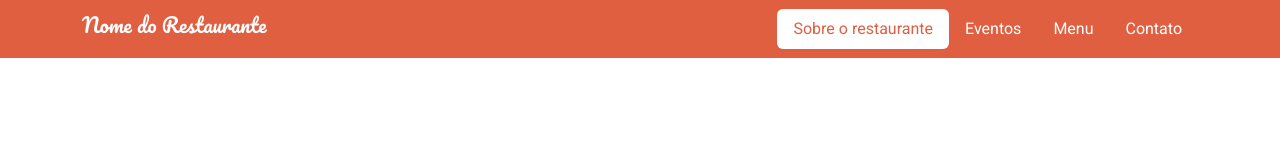
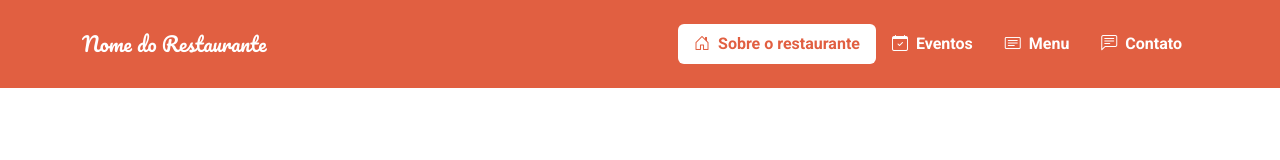
Before and after one commit to gabrielafranciscato/bootstrap_site_restaurant, a plain HTML site: page index.html in a window 1280 px wide. Drawn offline with nearby package versions, Linux system fonts and the light colour scheme.

Commit message:
hamburguer menu layout responsive

```diff
--- a/index.html
+++ b/index.html
@@ -8,26 +8,43 @@
     <link rel="preconnect" href="https://fonts.googleapis.com">
     <link rel="preconnect" href="https://fonts.gstatic.com" crossorigin>
     <link href="https://fonts.googleapis.com/css2?family=Pacifico&family=Roboto:wght@400;700&display=swap" rel="stylesheet">
+    <link rel="stylesheet" href="https://cdn.jsdelivr.net/npm/bootstrap-icons@1.10.5/font/bootstrap-icons.css">
     <link rel="stylesheet" href="/main.css">
-
 </head>
 <body>
-    <header class="navbar navbar-expand-lg sticky-top">
+    <header class="navbar navbar-expand-lg sticky-top p-4">
     <div class="container">
-        <h1 class="navbar-brand">Nome do Restaurante</h1>
-        <nav>
-            <ul class="nav nav-pills">
-                <li class="nav-item">
-                    <a href="#" class="nav-link active">Sobre o restaurante</a>
+        <h1 class="navbar-brand m-0">Nome do Restaurante</h1>
+        <button class="navbar-toggler" data-bs-toggle="collapse" data-bs-target="#menu-navegacao">
+            <span class="navbar-toggler-icon">
+
+            </span>
+        </button>
+        <nav class="navbar-collapse collapse justify-content-end" id="menu-navegacao">
+            <ul class="nav nav-pills d-block d-md-flex">
+                <li class="nav-item fw-bold">
+                    <a href="#" class="nav-link active">
+                        <i class="bi bi-house-door me-1"></i>
+                        Sobre o restaurante
+                    </a>
                 </li>
-                <li class="nav-item">
-                    <a href="#" class="nav-link">Eventos</a>
+                <li class="nav-item fw-bold">
+                    <a href="#" class="nav-link">
+                        <i class="bi bi-calendar-check me-1"></i>
+                        Eventos
+                    </a>
                 </li>
-                <li class="nav-item">
-                    <a href="#" class="nav-link">Menu</a>
+                <li class="nav-item fw-bold">
+                    <a href="#" class="nav-link">
+                        <i class="bi bi-card-text me-1"></i>
+                        Menu
+                    </a>
                 </li>
-                <li class="nav-item">
-                    <a href="#" class="nav-link">Contato</a>
+                <li class="nav-item fw-bold">
+                    <a href="#" class="nav-link">
+                        <i class="bi bi-chat-left-text me-1"></i>
+                        Contato
+                    </a>
                 </li>
             </ul>
         </nav>
--- a/main.css
+++ b/main.css
@@ -20,3 +20,7 @@ color: #e15f41;
 .navbar-brand {
     font-family: Pacifico, cursive;
 }
+
+.navbar-toggler {
+    background-color: #ffeae6;
+}
```
